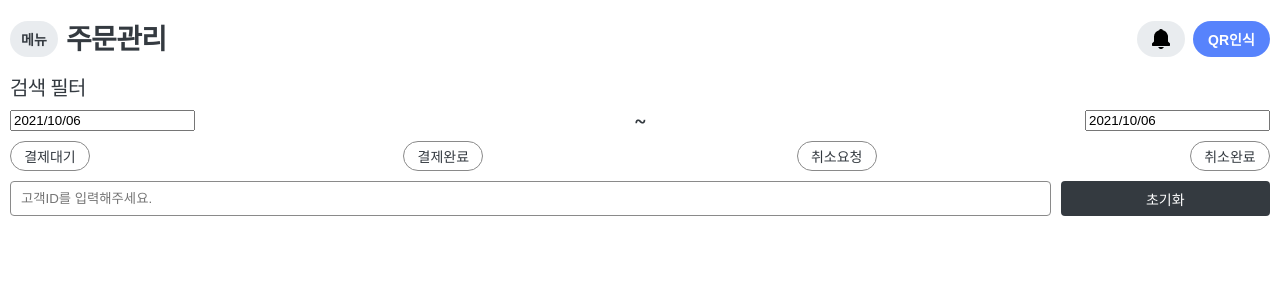
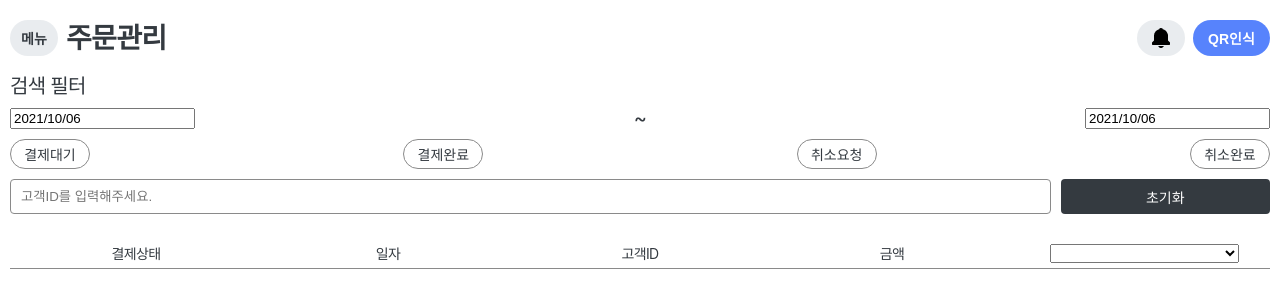
Before and after one commit to Yunjeong-Choi/oilnow-sajangnim-payment, a React (Create React App) app: page / in a window 1280 px wide. Shown: the top 308 px of the page. Built offline with nearby package versions, Linux system fonts and the light colour scheme.

Commit message:
draw order result list header

```diff
--- a/src/components/common/Calendar.tsx
+++ b/src/components/common/Calendar.tsx
@@ -1,6 +1,6 @@
 import DatePicker from "react-datepicker";
 import "react-datepicker/dist/react-datepicker.css";
-import { FunctionComponent, useState } from "react";
+import { FunctionComponent } from "react";
 //TODO: React도 같이 임포트 해줘야 하나?
 
 interface CalendarProps {
--- a/src/components/container/common/ContainerHeader.tsx
+++ b/src/components/container/common/ContainerHeader.tsx
@@ -23,13 +23,14 @@ export default ContainerHeader;
 
 //styled-components
 const HeaderBox = styled.header`
-  height: 78px;
   background: #ffffff;
 
   display: flex;
   justify-content: space-between;
   align-items: center;
   padding: var(--defaultSidePadding);
+  padding-top: 20px;
+  padding-bottom: 20px;
 `;
 
 const HeaderInnerBox = styled.div`
--- /dev/null
+++ b/src/components/order/resultList/ListHeader.tsx
@@ -0,0 +1,40 @@
+import styled from "styled-components";
+
+const ListHeader = () => {
+  return (
+    <HeaderBox>
+      <ColumnTitle>결제상태</ColumnTitle>
+      <ColumnTitle>일자</ColumnTitle>
+      <ColumnTitle>고객ID</ColumnTitle>
+      <ColumnTitle>금액</ColumnTitle>
+      <SortBy></SortBy>
+      {/* TODO: select-option 넣어야 함 */}
+    </HeaderBox>
+  );
+};
+
+export default ListHeader;
+
+//styled-components
+const HeaderBox = styled.div`
+  border-bottom: 1px solid var(--gray);
+
+  display: flex;
+  justify-content: space-around;
+  align-items: center;
+  padding-bottom: 5px;
+`;
+
+const ColumnTitle = styled.div`
+  width: 15%;
+
+  font-size: 14px;
+
+  display: flex;
+  justify-content: center;
+  align-items: center;
+`;
+
+const SortBy = styled.select`
+  width: 15%;
+`;
--- a/src/components/order/resultList/index.tsx
+++ b/src/components/order/resultList/index.tsx
@@ -1,14 +1,25 @@
 import styled from "styled-components";
-import { RoundSquareButton, SquareButton } from "../common/Buttons";
+import { RoundSquareButton, SquareButton } from "../../common/Buttons";
+import ListHeader from "./ListHeader";
 
 const OrderSearchResultList = () => {
   return (
-    <div>
-      <div></div>
-    </div>
+    <ResultList>
+      <ListHeader />
+      <ListContainer></ListContainer>
+    </ResultList>
   );
 };
 
 export default OrderSearchResultList;
 
 //styled-components
+const ResultList = styled.div`
+  display: flex;
+  flex-direction: column;
+  margin-top: 10px;
+  padding: var(--defaultSidePadding);
+  padding-top: 10px;
+`;
+
+const ListContainer = styled.div``;
--- a/src/components/order/searchFilter/index.tsx
+++ b/src/components/order/searchFilter/index.tsx
@@ -7,7 +7,7 @@ import UserIDFilter from "./UserIDFilter";
 
 const OrderSearchFilter = () => {
   return (
-    <SearchFBox>
+    <SearchFilter>
       <FilterTitle />
       <DateFilter />
       <PayStatusFilter />
@@ -15,14 +15,14 @@ const OrderSearchFilter = () => {
         <UserIDFilter />
         <FilterResetButton>초기화</FilterResetButton>
       </LastFilter>
-    </SearchFBox>
+    </SearchFilter>
   );
 };
 
 export default OrderSearchFilter;
 
 // styled-components
-const SearchFBox = styled.div`
+const SearchFilter = styled.div`
   background: #ffffff;
 
   font-size: 20px;
@@ -30,6 +30,7 @@ const SearchFBox = styled.div`
   display: flex;
   flex-direction: column;
   padding: var(--defaultSidePadding);
+  padding-bottom: 10px;
 `;
 
 const LastFilter = styled.div`
```
